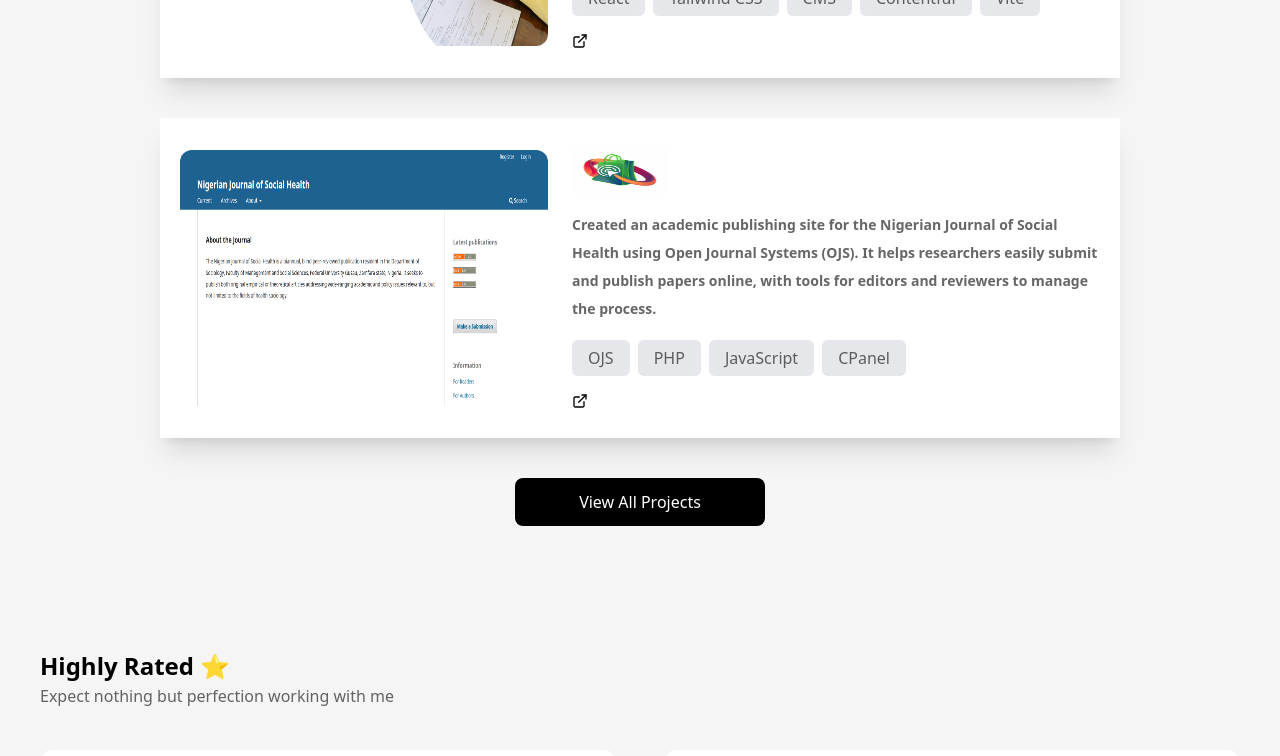
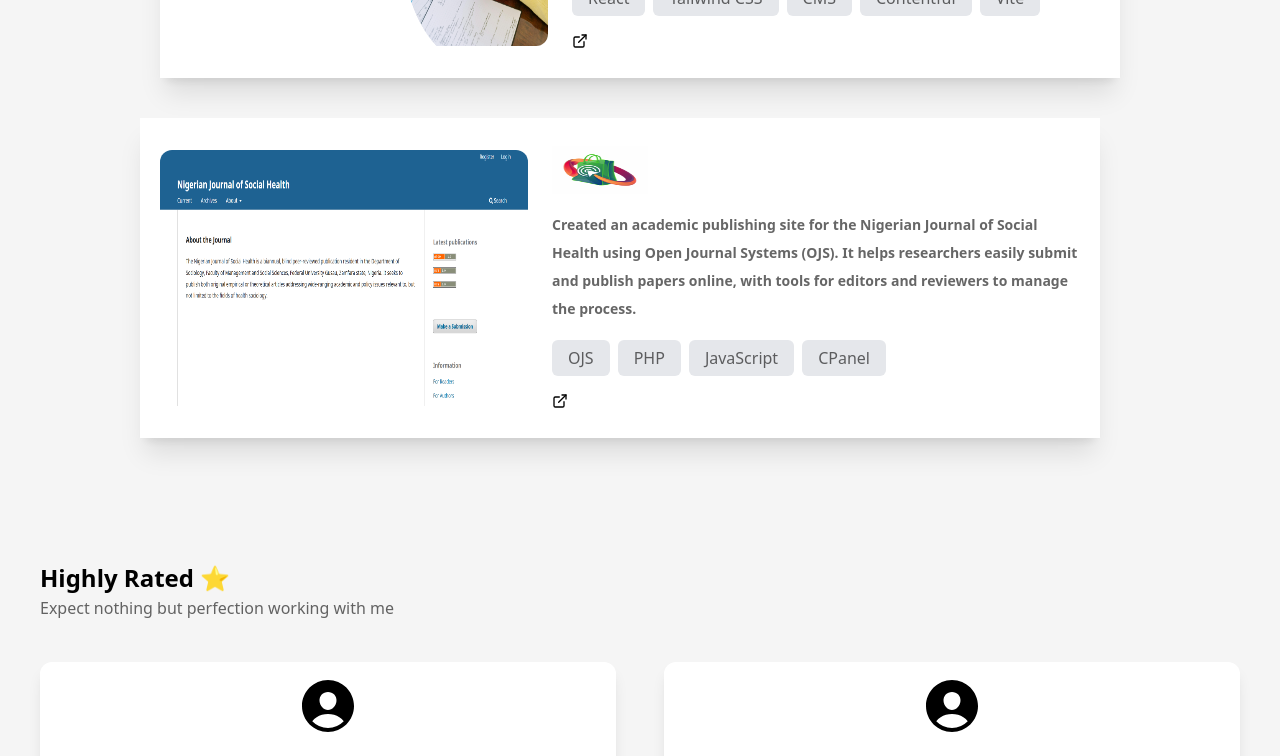
Before and after one commit to lamba01/port, a React (Vite) app: page / in a window 1280 px wide. Shown: the part 1817-2573 px from the top of the page. Built offline with nearby package versions, Linux system fonts and the light colour scheme.

Commit message:
fixed overlapping issue

```diff
--- a/src/components/projectComponent.jsx
+++ b/src/components/projectComponent.jsx
@@ -86,7 +86,7 @@ const projectsData = [
 
 export default function Projects({ limit }) {
   return (
-    <section className="bg-[#f5f5f5] py-[50px] px-[20px] sm:px-[40px] w-full text-start">
+    <section className="bg-[#f5f5f5] py-[50px] px-[20px] sm:px-[40px] text-start overflow-x-hidden">
       <h2>{limit ? "Projects" : "Explore my work👀"}</h2>
       <p>Some of the noteworthy projects I have built</p>
       <main className="flex flex-wrap justify-center gap-10 my-6 text-start">
@@ -124,9 +124,9 @@ export default function Projects({ limit }) {
         ))}
         {limit && (
           <Link to={`/projects`}>
-            <button className="bg-black text-white cursor-pointer py-3 px-8 sm:w-[250px] w-[90vw] hover:bg-[#333333]">
+            {/* <button className="bg-black text-white cursor-pointer py-3 px-8 sm:w-[250px] w-[90vw] hover:bg-[#333333]">
               view all projects{" "}
-            </button>
+            </button> */}
           </Link>
         )}
       </main>
```
